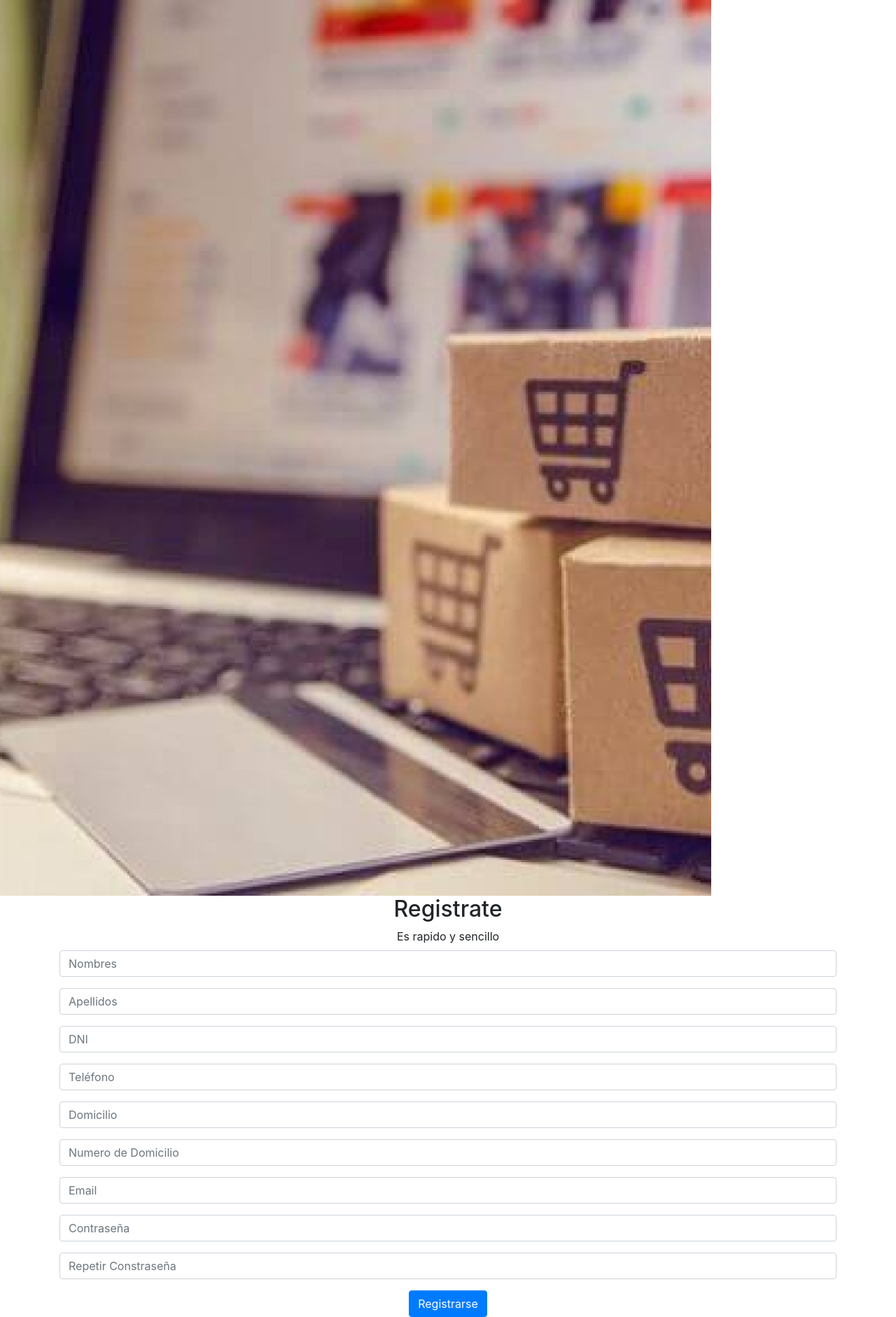
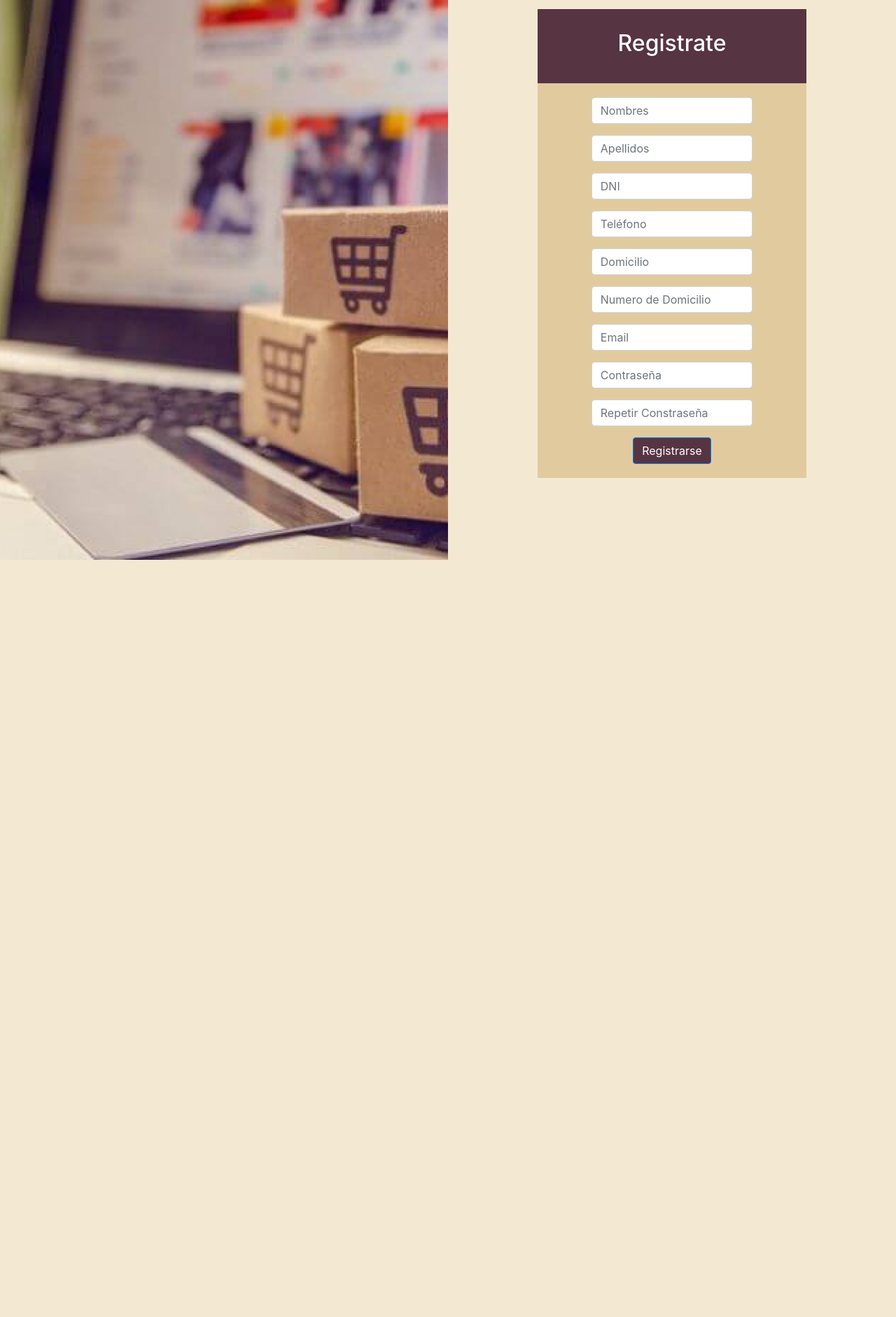
Before and after one commit to lautig32/2022-DSI-E-Commerce, a Django app: page /register/ in a window 1280 px wide. Shown: the whole page at 70% size. After the commit the page ends 800 px from the top, so only its background shows below. Run offline with Django 4.2, Linux system fonts and the light colour scheme.

Commit message:
pusheado

```diff
--- /dev/null
+++ b/user/static/user/css/register.css
@@ -0,0 +1,45 @@
+.img__register{
+    height: 100%;
+    width:100%;
+    position: relative;
+
+}
+.div_img_register{
+    width:50%;
+    height: 100%;
+    position: absolute;
+}
+.div_register{
+    width: 50%;
+    height: 100%;
+    position: absolute;
+    right: 0%;
+    text-align: center;
+    background-color: #F3E8D2;
+    text-align: center;
+    padding-top: 1%;
+}
+.div_title{
+    background-color: #573442;
+    padding: 30px;
+}
+#h2_title{
+    color: white;
+}
+.div_labels{
+    margin-left:20%;
+    margin-right: 20%;
+    padding-top: 20px;
+    padding-bottom: 20px;
+}
+.btn-register{
+    background-color: #573442;
+    color:white;
+}
+.container-form{
+    position: center;
+    top: 30%;
+    margin-left: 20%;
+    margin-right: 20%;
+    background-color: #E1CB9E;
+}
--- a/user/templates/user/login.html
+++ b/user/templates/user/login.html
@@ -27,7 +27,7 @@
                 </div>
                 <div><a class="btn_pass" href="">¿Has olvidado tu contraseña?</a></div>
                 <div class="btn_pass"><a class="btn_pass" href="{% url 'register' %}">Registrarse</a></div>
-                <button type="submit" class="btn btn-primary btn-log_in"
+                <button type="submit" class="btn btn-primary  "
                         value="login" onclick="auth_login()">
                         Iniciar sesión
                 </button>
--- a/user/templates/user/register.html
+++ b/user/templates/user/register.html
@@ -1,16 +1,20 @@
 {% extends "user/base.html" %}
 {% load static %}
-
+{% block headLinks%}
+      <link rel="stylesheet" href="{% static 'user\css\register.css' %}">
+      {% endblock %}
 {% block body %}
 <div>
-    <div>
-        <img class= "img_register" src="{% static 'user/img/fondo_login.jpeg' %}">
+    <div class="div_img_register">
+        <img class= "img__register" src="{% static 'user/img/fondo_login.jpeg' %}">
     </div>
     <div>
-        <div>
-            <div class="container text-center">
-                <h2>Registrate</h2>
-                <label>Es rapido y sencillo</label>
+        <div  class="div_register">
+            <div class="container-form">
+                <div class="div_title">
+                    <h2 id="h2_title">Registrate</h2>
+                </div>
+                <div class="div_labels">
                 <form  action="" method="POST" enctype="multipart/form-data" novalidate id="register">
                     {% csrf_token %}
                     <div class="mb-3 form-group">
@@ -47,8 +51,9 @@
                     <div class="mb-3 form-group">
                         <input type="password" class="form-control" id="password2" name="password2"placeholder="Repetir Constraseña"/>
                     </div>
-                    <button type="submit" class="btn btn-primary" value="register" onclick="register()">Registrarse</button>
+                    <button type="submit" class="btn btn-primary btn-register" value="register" onclick="register()">Registrarse</button>
                 </form>
+                </div>
             </div>
         </div>
     </div>
```
Also changed, not shown: user/static/user/css/profile.css (added, +22 -0 lines), user/templates/user/profile.html (+5 -4 lines), user/static/user/img/photo_back_brul.jpeg (added).
